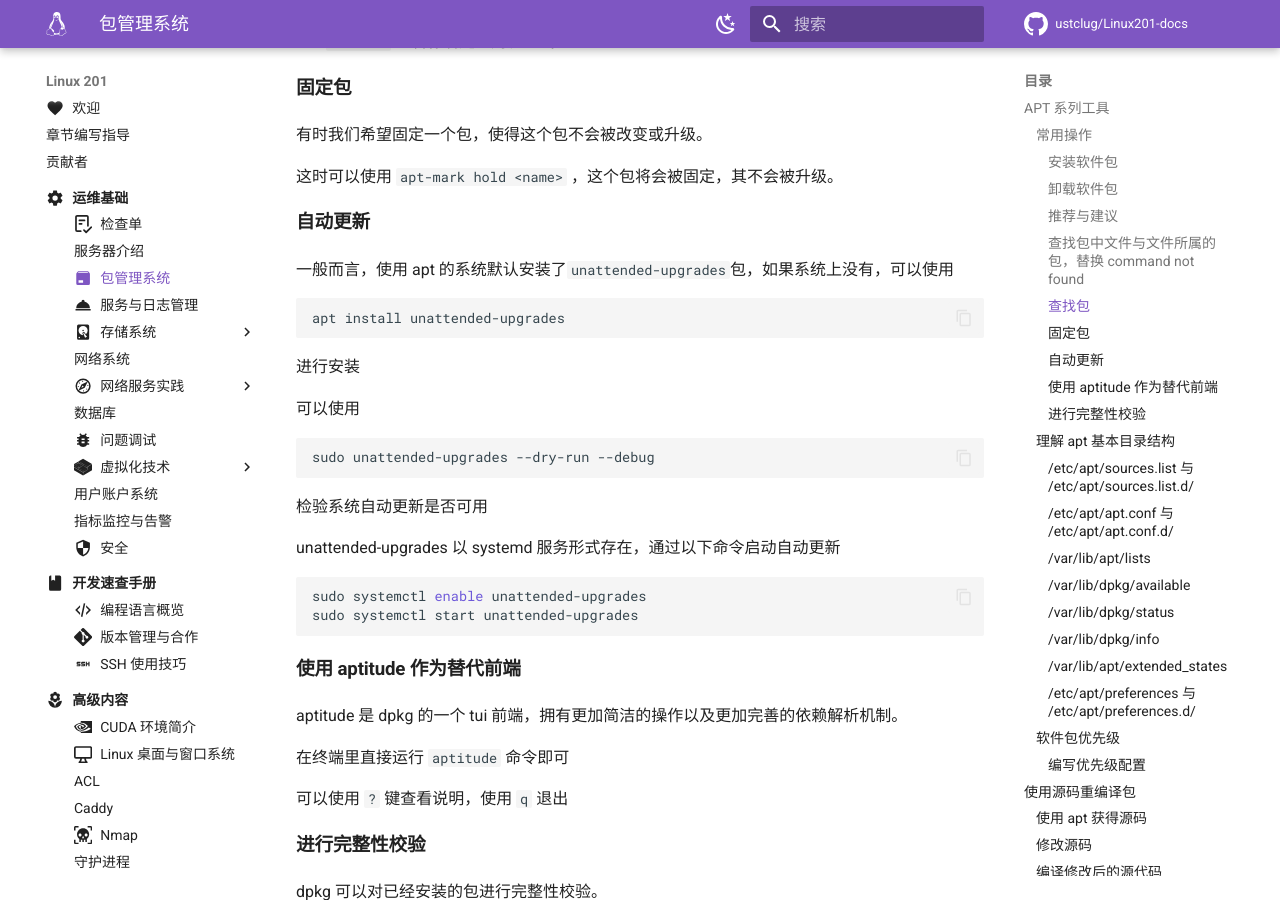
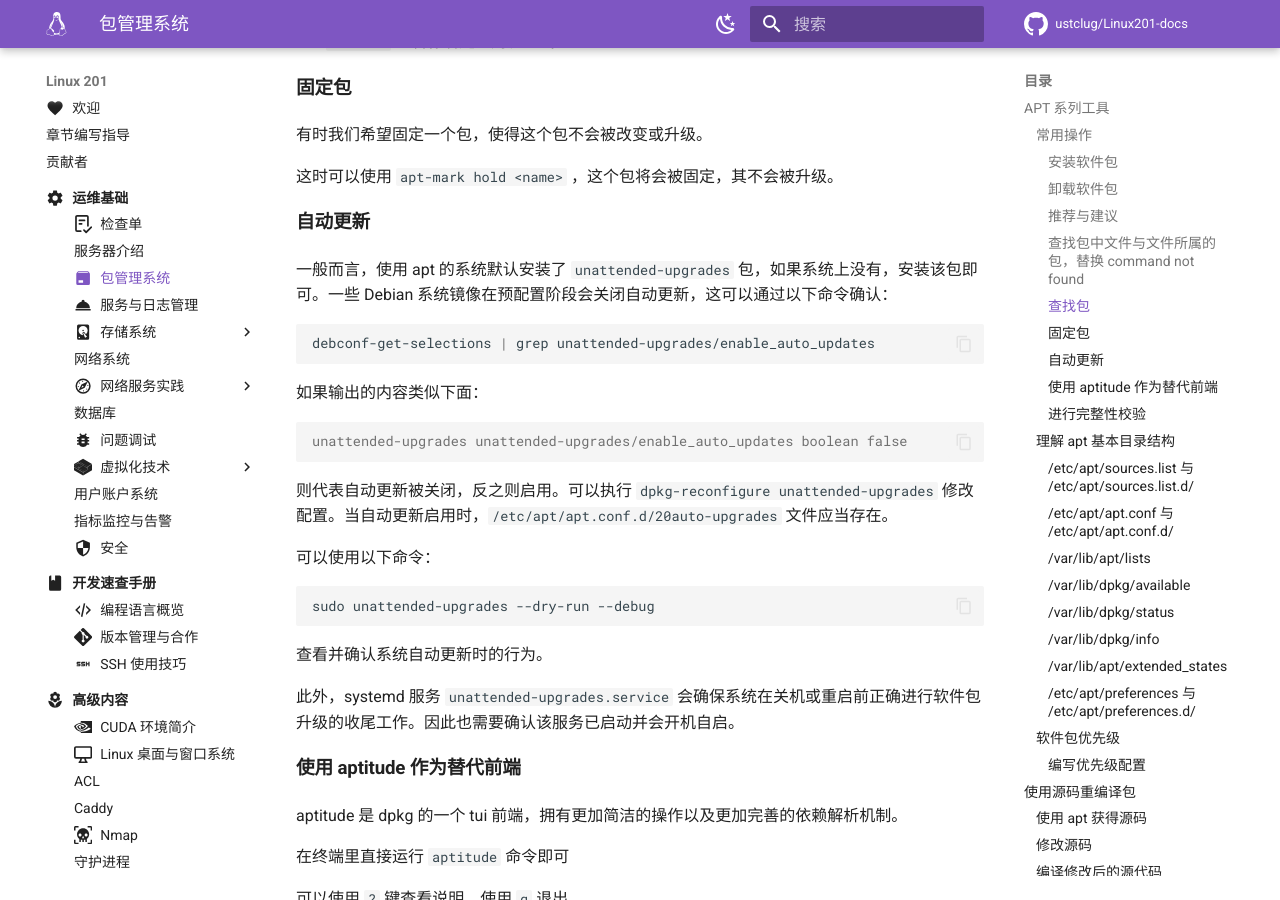
Before and after one commit to ustclug/Linux201-docs, an MkDocs documentation site: the page built from docs/ops/package.md, in a window 1280 px wide and 900 px high, scrolled down 2849 px. Built offline with MkDocs 1.6.1 and Material for MkDocs 9.7.7, drawn with Linux system fonts in a browser that asks for light colours; comment, search, counter and statistics services are not loaded.

Commit message:
ops/package: Fix unattend-upgrades description

````diff
--- a/docs/ops/package.md
+++ b/docs/ops/package.md
@@ -129,28 +129,29 @@ APT 家族中存在一个用于查找文件所属包的工具 `apt-file`
 
 #### 自动更新
 
-一般而言，使用 apt 的系统默认安装了`unattended-upgrades`包，如果系统上没有，可以使用
+一般而言，使用 apt 的系统默认安装了 `unattended-upgrades` 包，如果系统上没有，安装该包即可。一些 Debian 系统镜像在预配置阶段会关闭自动更新，这可以通过以下命令确认：
 
 ```sh
-apt install unattended-upgrades
+debconf-get-selections | grep unattended-upgrades/enable_auto_updates
 ```
 
-进行安装
+如果输出的内容类似下面：
 
-可以使用
+```console
+unattended-upgrades	unattended-upgrades/enable_auto_updates	boolean	false
+```
+
+则代表自动更新被关闭，反之则启用。可以执行 `dpkg-reconfigure unattended-upgrades` 修改配置。当自动更新启用时，`/etc/apt/apt.conf.d/20auto-upgrades` 文件应当存在。
+
+可以使用以下命令：
 
 ```sh
 sudo unattended-upgrades --dry-run --debug
 ```
 
-检验系统自动更新是否可用
+查看并确认系统自动更新时的行为。
 
-unattended-upgrades 以 systemd 服务形式存在，通过以下命令启动自动更新
-
-```sh
-sudo systemctl enable unattended-upgrades
-sudo systemctl start unattended-upgrades
-```
+此外，systemd 服务 `unattended-upgrades.service` 会确保系统在关机或重启前正确进行软件包升级的收尾工作。因此也需要确认该服务已启动并会开机自启。
 
 #### 使用 aptitude 作为替代前端
 
````
